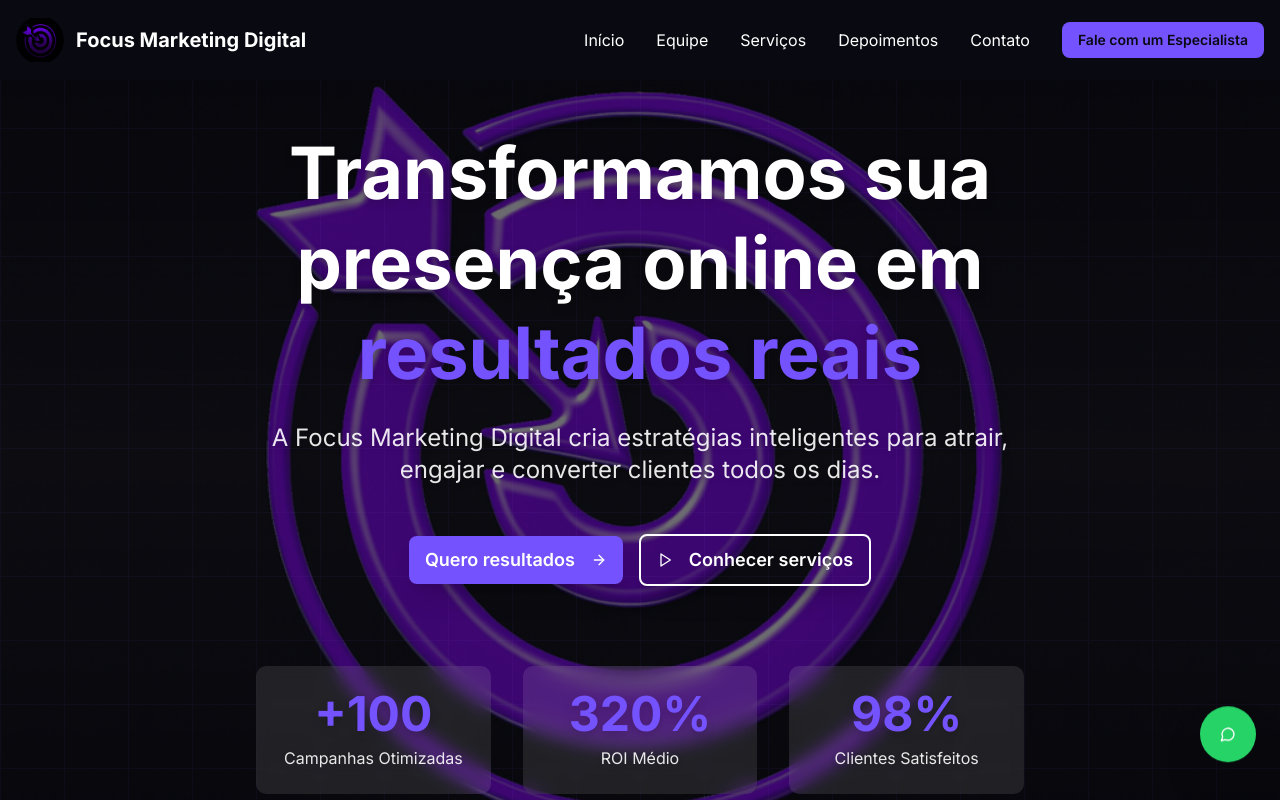
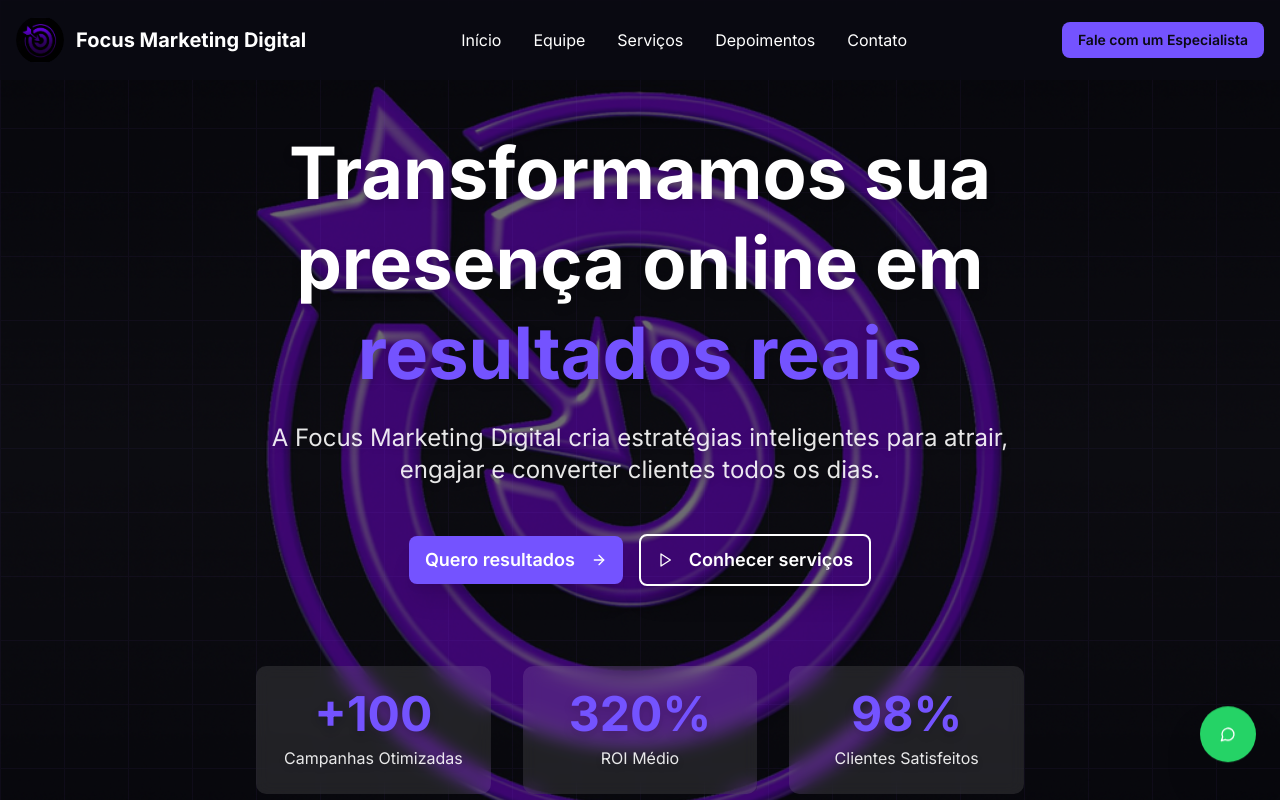
Before and after one commit to Breoliveira30/Focus_mkt, a Next.js app: page / in a window 1280 px wide. Shown: the top 800 px of the page. Built offline with nearby package versions, Linux system fonts and the light colour scheme.

Commit message:
Navbar atulização

```diff
--- a/components/header.tsx
+++ b/components/header.tsx
@@ -2,7 +2,7 @@
 
 import { useState, useEffect } from "react"
 import { Button } from "@/components/ui/button"
-import { Menu, X } from 'lucide-react'
+import { Menu, X } from "lucide-react"
 import Link from "next/link"
 import Image from "next/image"
 
@@ -32,10 +32,10 @@ export function Header() {
         isScrolled ? "bg-primary/95 backdrop-blur-sm shadow-lg" : "bg-primary/80 backdrop-blur-sm"
       }`}
     >
-      <div className="container mx-auto px-4">
+      <div className="w-full px-4">
         <div className="flex items-center justify-between h-16 lg:h-20">
-          {/* Logo - Desktop */}
-          <Link href="#inicio" className="hidden lg:flex items-center space-x-3">
+          {/* Logo - Desktop - Left side */}
+          <Link href="#inicio" className="hidden lg:flex items-center space-x-3 flex-shrink-0">
             <div className="relative w-12 h-12 rounded-full bg-primary p-1 overflow-hidden">
               <Image
                 src="/images/logo.png"
@@ -48,7 +48,7 @@ export function Header() {
           </Link>
 
           {/* Logo - Mobile */}
-          <Link href="#inicio" className="flex lg:hidden items-center gap-1">
+          <Link href="#inicio" className="flex lg:hidden items-center gap-1 flex-shrink-0">
             <span className="text-white font-bold text-xl">F</span>
             <div className="relative w-7 h-7 rounded-full overflow-hidden bg-primary flex-shrink-0">
               <Image src="/images/logo.png" alt="Focus Logo" fill className="object-cover rounded-full" />
@@ -56,23 +56,27 @@ export function Header() {
             <span className="text-white font-bold text-xl">CUS</span>
           </Link>
 
-          {/* Desktop Navigation - Only visible on lg screens */}
-          <nav className="hidden lg:flex items-center space-x-8">
+          {/* Desktop Navigation - Centered */}
+          <nav className="hidden lg:flex items-center space-x-8 flex-1 justify-center">
             {menuItems.map((item) => (
               <Link
                 key={item.href}
                 href={item.href}
-                className="text-white hover:text-secondary transition-colors duration-200 text-base"
+                className="text-white hover:text-secondary transition-colors duration-200 text-base whitespace-nowrap"
               >
                 {item.label}
               </Link>
             ))}
+          </nav>
+
+          {/* CTA Button - Desktop Right side */}
+          <div className="hidden lg:flex flex-shrink-0">
             <Button className="bg-secondary text-primary hover:bg-secondary/90 font-semibold">
               <Link href="#contato">Fale com um Especialista</Link>
             </Button>
-          </nav>
+          </div>
 
-          {/* Mobile Menu Button - Only visible below lg screens */}
+          {/* Mobile Menu Button */}
           <button className="lg:hidden text-white p-2 ml-auto" onClick={() => setIsMobileMenuOpen(!isMobileMenuOpen)}>
             {isMobileMenuOpen ? <X size={24} /> : <Menu size={24} />}
           </button>
```
